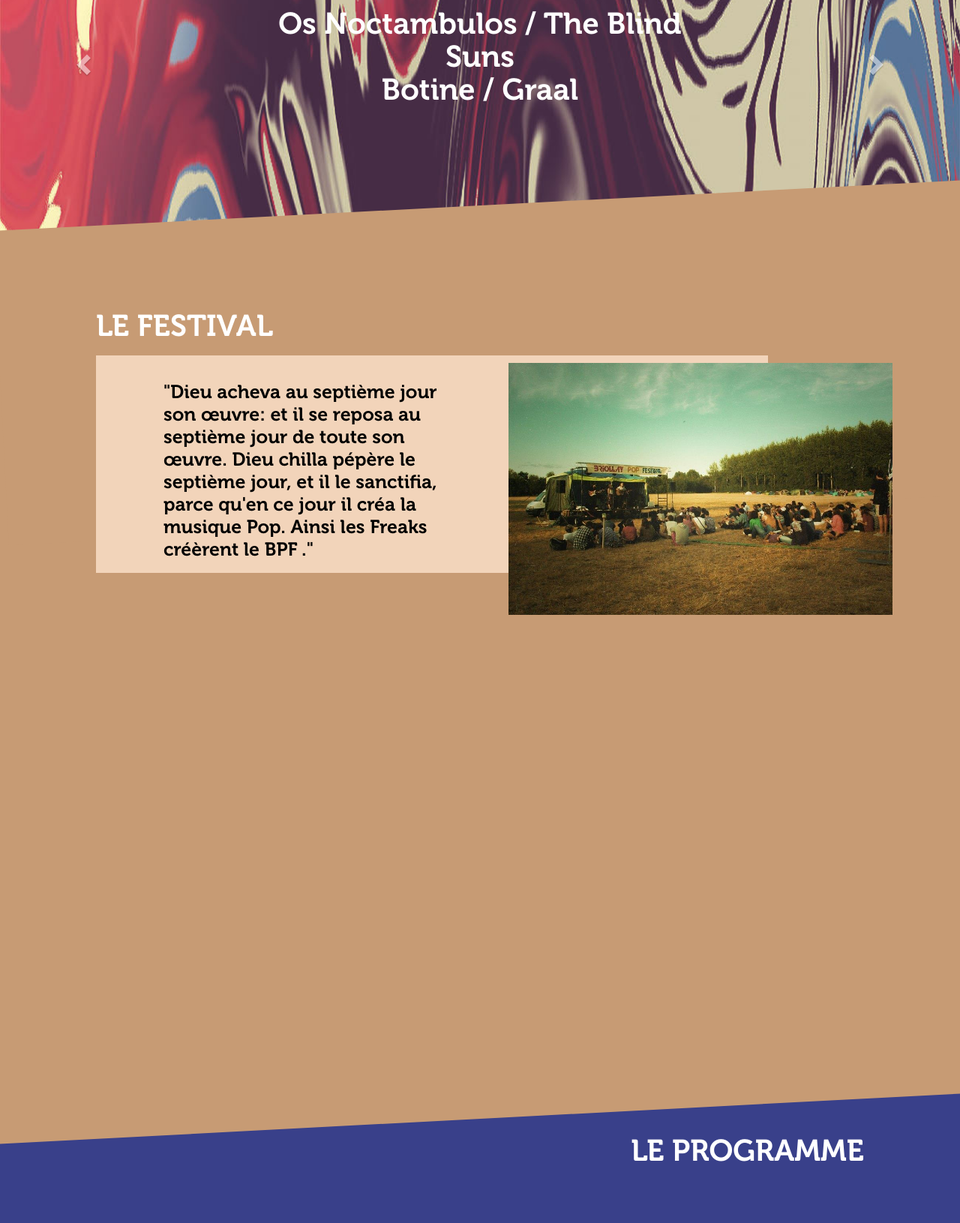
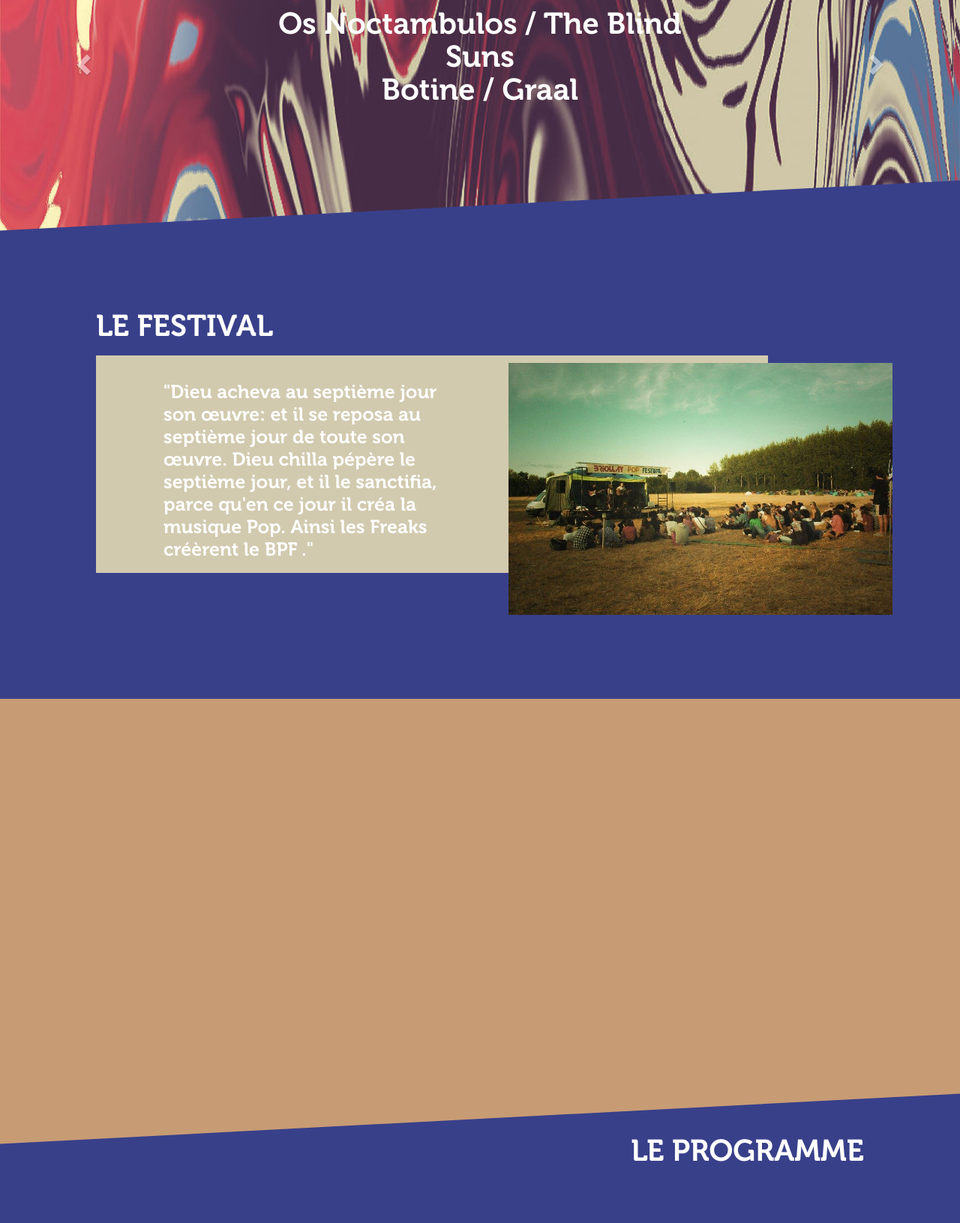
Before and after one commit to theovoi/bpf44, a PHP site: page / in a window 1280 px wide; the page is wider, and only the part inside the window is pictured. Shown: the part 468-2099 px from the top of that part at 75% size. Run offline with PHP 8.4, Linux system fonts and the light colour scheme.

Commit message:
imageOptim + test color bg

```diff
--- a/css/style.css
+++ b/css/style.css
@@ -10,12 +10,6 @@
 
 img {
     width: 100%;
-}
-
-.head {
-    background-color: #00A2E3;
-    height: 56em;
-    z-index: 99;
 }
 
 @font-face {
@@ -167,7 +161,7 @@
 }
 
 .blocsection2 {
-    background-color: #f2d4ba;
+    background-color: #d2caaf;
     position: relative;
     z-index: 35;
     width: 70%;
@@ -178,7 +172,7 @@
 
 .blocsection2 p {
     width: 50%;
-    color: black;
+    color: white;
     font-size: 25px;
     font-family: 'Conv_Museo700-Regular';
     line-height: 30px;
@@ -321,7 +315,7 @@
 
 #section2 {
     z-index: 4;
-    background-color: #c79b74;
+    background-color: #39408a;
     min-height: 20em;
     max-height: 40em;
 }
@@ -379,7 +373,7 @@
 #div2 {
     z-index: 30;
     position: relative;
-    background-color: #c79b74;
+    background-color: #39408a;
     transform: rotate(-3deg);
     -ms-transform: rotate(-3deg); /* Internet Explorer */
     -moz-transform: rotate(-3deg); /* Firefox */
```
Also changed, not shown: img/backg.jpg, img/festival.jpg, img/gmap.png, img/lesfreaks.png.
